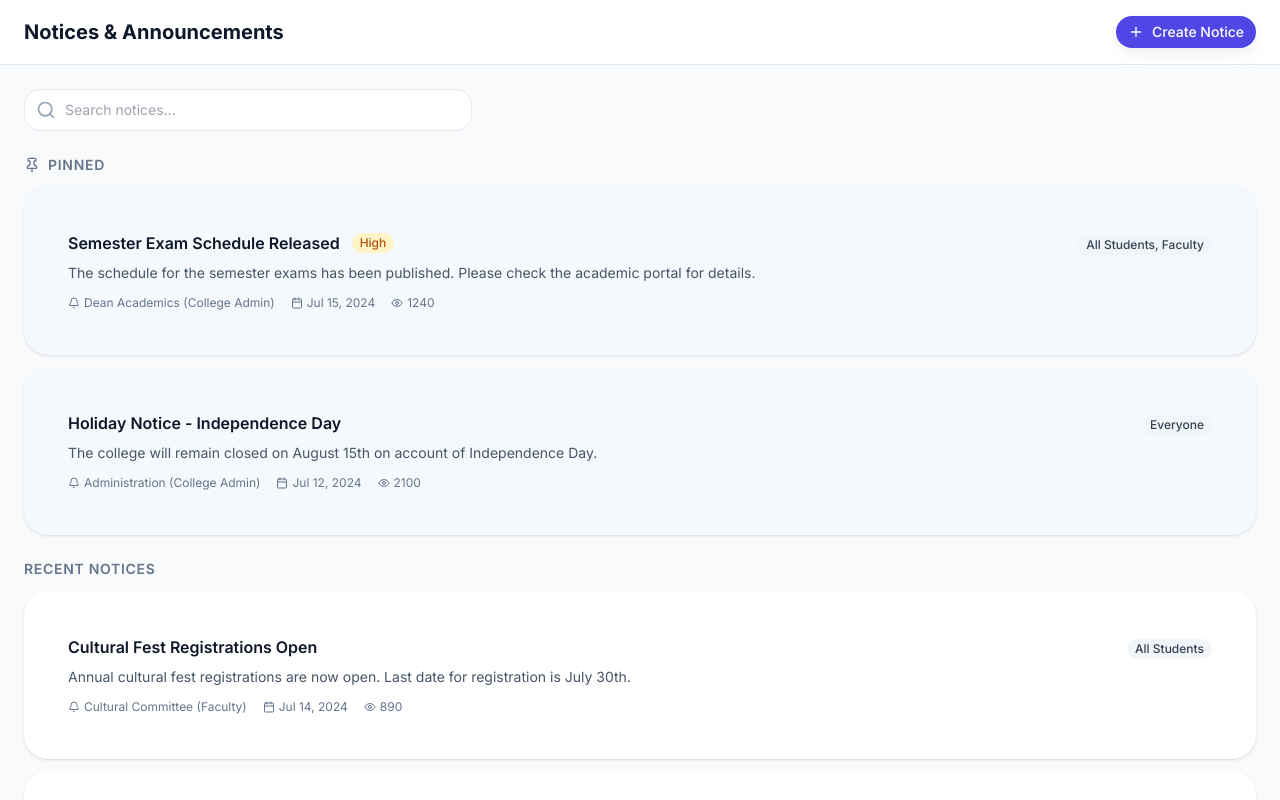
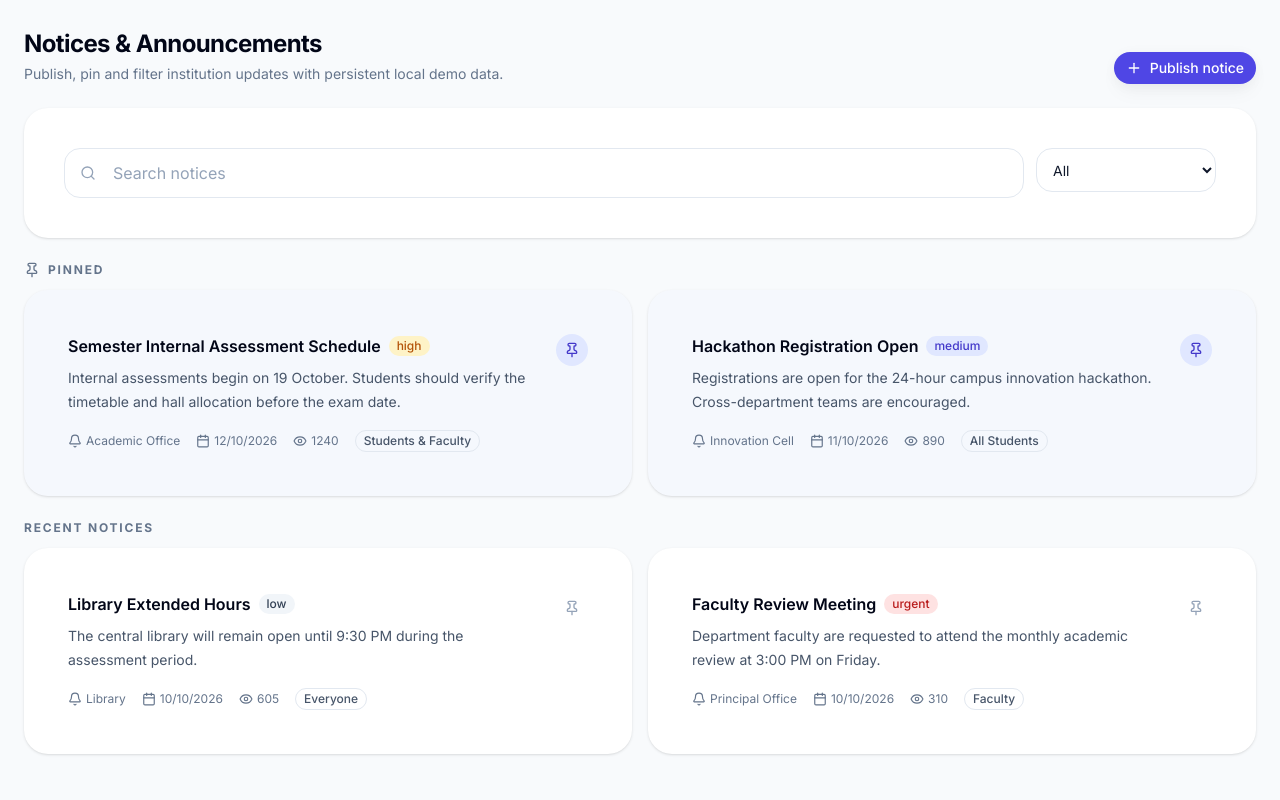
Before and after one commit to Bharath496/EDU_ONE, a Next.js app in the folder apps/web/: page /modules/notices in a window 1280 px wide. Shown: the top 800 px of the page. Built offline with nearby package versions, Linux system fonts and the light colour scheme; sample sign-in values are in the browser's storage.

Commit message:
Upgrade notices with publishing, pinning and persistent filters

```diff
--- a/apps/web/app/modules/notices/page.tsx
+++ b/apps/web/app/modules/notices/page.tsx
@@ -1,106 +1,238 @@
 'use client'
 
-import { useState } from 'react'
+import { FormEvent, useMemo, useState } from 'react'
 import { useRouter } from 'next/navigation'
-import Link from 'next/link'
-import { Card, CardContent, CardHeader, CardTitle, CardDescription } from '@/components/ui/Card'
+import {
+  Bell,
+  Calendar,
+  Eye,
+  Megaphone,
+  Pin,
+  Plus,
+  Search,
+} from 'lucide-react'
+import { Badge } from '@/components/ui/Badge'
 import { Button } from '@/components/ui/Button'
-import { Badge, StatusBadge } from '@/components/ui/Badge'
-import { Avatar } from '@/components/ui/Avatar'
+import { Card, CardContent } from '@/components/ui/Card'
+import { Input } from '@/components/ui/Input'
+import { Modal } from '@/components/ui/Modal'
 import { useAuthStore } from '@/lib/auth-store'
-import { Megaphone, Plus, Search, ChevronRight, Calendar, Clock, Pin, Bell, MessageSquare, AlertCircle, Paperclip, Download, Eye } from 'lucide-react'
-
-const NOTICES = [
-  { id: '1', title: 'Semester Exam Schedule Released', content: 'The schedule for the semester exams has been published. Please check the academic portal for details.', author: 'Dean Academics', authorRole: 'College Admin', target: 'All Students, Faculty', priority: 'high', date: 'Jul 15, 2024', views: 1240, pinned: true },
-  { id: '2', title: 'Cultural Fest Registrations Open', content: 'Annual cultural fest registrations are now open. Last date for registration is July 30th.', author: 'Cultural Committee', authorRole: 'Faculty', target: 'All Students', priority: 'medium', date: 'Jul 14, 2024', views: 890, pinned: false },
-  { id: '3', title: 'Holiday Notice - Independence Day', content: 'The college will remain closed on August 15th on account of Independence Day.', author: 'Administration', authorRole: 'College Admin', target: 'Everyone', priority: 'low', date: 'Jul 12, 2024', views: 2100, pinned: true },
-  { id: '4', title: 'Library Timings Extended', content: 'The library will remain open till 10 PM during exam season starting from next week.', author: 'Librarian', authorRole: 'Staff', target: 'All Students', priority: 'medium', date: 'Jul 10, 2024', views: 567, pinned: false },
-  { id: '5', title: 'Urgent: Faculty Meeting Tomorrow', content: 'All faculty members are requested to attend an urgent meeting tomorrow at 3 PM in the conference hall.', author: 'Principal', authorRole: 'College Admin', target: 'Faculty', priority: 'urgent', date: 'Jul 09, 2024', views: 345, pinned: false },
-]
+import { useEduStore } from '@/lib/edu-store'
 
 export default function NoticesPage() {
   const { user, isAuthenticated } = useAuthStore()
   const router = useRouter()
+  const notices = useEduStore((state) => state.notices)
+  const publishNotice = useEduStore((state) => state.publishNotice)
+  const toggleNoticePin = useEduStore((state) => state.toggleNoticePin)
+
   const [search, setSearch] = useState('')
+  const [priority, setPriority] = useState('All')
+  const [open, setOpen] = useState(false)
+  const [form, setForm] = useState({
+    title: '',
+    content: '',
+    author: user?.name ?? 'College Admin',
+    target: 'Everyone',
+    priority: 'medium' as 'low' | 'medium' | 'high' | 'urgent',
+    pinned: false,
+  })
 
-  if (!isAuthenticated || !user) { router.push('/login'); return null }
+  if (!isAuthenticated || !user) {
+    router.push('/login')
+    return null
+  }
 
-  const filtered = NOTICES.filter(n =>
-    n.title.toLowerCase().includes(search.toLowerCase()) ||
-    n.author.toLowerCase().includes(search.toLowerCase()) ||
-    n.target.toLowerCase().includes(search.toLowerCase())
-  )
+  const filtered = useMemo(() => {
+    const needle = search.trim().toLowerCase()
+    return notices.filter((notice) => {
+      const matchesSearch =
+        !needle ||
+        notice.title.toLowerCase().includes(needle) ||
+        notice.content.toLowerCase().includes(needle) ||
+        notice.author.toLowerCase().includes(needle)
+      const matchesPriority = priority === 'All' || notice.priority === priority.toLowerCase()
+      return matchesSearch && matchesPriority
+    })
+  }, [notices, priority, search])
 
-  const pinnedNotices = filtered.filter(n => n.pinned)
-  const regularNotices = filtered.filter(n => !n.pinned)
+  const submit = (event: FormEvent) => {
+    event.preventDefault()
+    if (!form.title.trim() || !form.content.trim()) return
+    publishNotice({
+      ...form,
+      author: form.author || user.name,
+      title: form.title.trim(),
+      content: form.content.trim(),
+    })
+    setOpen(false)
+    setForm({ ...form, title: '', content: '', pinned: false })
+  }
+
+  const pinned = filtered.filter((item) => item.pinned)
+  const regular = filtered.filter((item) => !item.pinned)
 
   return (
-    <div className="min-h-screen bg-slate-50">
-      <header className="sticky top-0 z-30 bg-white/95 backdrop-blur-sm border-b border-slate-200">
-        <div className="flex h-16 items-center justify-between px-4 lg:px-6">
+    <div className="space-y-6 p-4 lg:p-6">
+      <div className="flex flex-col gap-4 lg:flex-row lg:items-end lg:justify-between">
         <div>
-            <p className="text-sm text-slate-500">{user.collegeName}</p>
-            <h1 className="text-xl font-bold text-slate-900">Notices & Announcements</h1>
+          <p className="text-sm font-medium text-primary-600">{user.collegeName}</p>
+          <h1 className="mt-1 text-2xl font-bold tracking-tight text-slate-950">Notices & Announcements</h1>
+          <p className="mt-1 text-sm text-slate-500">Publish, pin and filter institution updates with persistent local demo data.</p>
         </div>
-          <Link href="/modules/notices/new">
-            <Button variant="primary" size="sm" className="gap-2"><Plus className="w-4 h-4" /> Create Notice</Button>
-          </Link>
-        </div>
-      </header>
-
-      <div className="p-4 lg:p-6 space-y-6">
-        <div className="relative max-w-md">
-          <Search className="absolute left-3 top-1/2 -translate-y-1/2 w-5 h-5 text-slate-400" />
-          <input type="text" placeholder="Search notices..." value={search} onChange={e => setSearch(e.target.value)} className="w-full pl-10 pr-4 py-2.5 rounded-xl bg-white border border-slate-200 text-sm focus:outline-none focus:ring-2 focus:ring-primary-500" />
+        <Button size="sm" className="gap-2" onClick={() => setOpen(true)}>
+          <Plus className="h-4 w-4" />
+          Publish notice
+        </Button>
       </div>
 
-        {pinnedNotices.length > 0 && (
-          <div>
-            <h2 className="text-sm font-semibold text-slate-500 uppercase tracking-wider mb-3 flex items-center gap-2">
-              <Pin className="w-4 h-4" /> Pinned
+      <Card>
+        <CardContent className="grid gap-3 p-4 md:grid-cols-[1fr_180px]">
+          <Input
+            value={search}
+            onChange={(event) => setSearch(event.target.value)}
+            placeholder="Search notices"
+            leftIcon={<Search className="h-4 w-4 text-slate-400" />}
+          />
+          <select value={priority} onChange={(event) => setPriority(event.target.value)} className="h-11 rounded-xl border border-slate-200 bg-white px-3 text-sm">
+            <option>All</option>
+            <option>Urgent</option>
+            <option>High</option>
+            <option>Medium</option>
+            <option>Low</option>
+          </select>
+        </CardContent>
+      </Card>
+
+      {pinned.length > 0 && (
+        <section>
+          <h2 className="mb-3 flex items-center gap-2 text-xs font-bold uppercase tracking-[0.15em] text-slate-500">
+            <Pin className="h-4 w-4" />
+            Pinned
           </h2>
-            <div className="space-y-3">
-              {pinnedNotices.map(notice => (
-                <NoticeCard key={notice.id} notice={notice} />
+          <div className="grid gap-4 xl:grid-cols-2">
+            {pinned.map((notice) => (
+              <NoticeCard key={notice.id} notice={notice} onPin={() => toggleNoticePin(notice.id)} />
             ))}
           </div>
+        </section>
+      )}
+
+      <section>
+        <h2 className="mb-3 text-xs font-bold uppercase tracking-[0.15em] text-slate-500">Recent notices</h2>
+        <div className="grid gap-4 xl:grid-cols-2">
+          {regular.map((notice) => (
+            <NoticeCard key={notice.id} notice={notice} onPin={() => toggleNoticePin(notice.id)} />
+          ))}
+        </div>
+      </section>
+
+      {!filtered.length && (
+        <div className="rounded-2xl border border-dashed border-slate-300 bg-white p-12 text-center">
+          <Megaphone className="mx-auto h-10 w-10 text-slate-300" />
+          <p className="mt-3 font-medium text-slate-800">No matching notices</p>
         </div>
       )}
 
+      <Modal
+        open={open}
+        onClose={() => setOpen(false)}
+        title="Publish notice"
+        description="Create a realistic demo announcement. No server or paid messaging provider is required."
+        footer={
+          <div className="flex justify-end gap-2">
+            <Button variant="outline" onClick={() => setOpen(false)}>Cancel</Button>
+            <Button type="submit" form="notice-form">Publish</Button>
+          </div>
+        }
+      >
+        <form id="notice-form" onSubmit={submit} className="space-y-4">
+          <Input label="Title" value={form.title} onChange={(e) => setForm({ ...form, title: e.target.value })} required />
           <div>
-          <h2 className="text-sm font-semibold text-slate-500 uppercase tracking-wider mb-3">Recent Notices</h2>
-          <div className="space-y-3">
-            {regularNotices.map(notice => (
-              <NoticeCard key={notice.id} notice={notice} />
-            ))}
+            <label className="mb-1.5 block text-sm font-medium text-slate-700">Message</label>
+            <textarea
+              value={form.content}
+              onChange={(e) => setForm({ ...form, content: e.target.value })}
+              rows={5}
+              className="w-full rounded-xl border border-slate-200 bg-white px-3 py-2.5 text-sm outline-none focus:border-primary-500 focus:ring-2 focus:ring-primary-100"
+              required
+            />
+          </div>
+          <div className="grid gap-4 md:grid-cols-3">
+            <Input label="Author" value={form.author} onChange={(e) => setForm({ ...form, author: e.target.value })} />
+            <div>
+              <label className="mb-1.5 block text-sm font-medium text-slate-700">Audience</label>
+              <select value={form.target} onChange={(e) => setForm({ ...form, target: e.target.value })} className="h-11 w-full rounded-xl border border-slate-200 bg-white px-3 text-sm">
+                <option>Everyone</option>
+                <option>All Students</option>
+                <option>Students & Faculty</option>
+                <option>Faculty</option>
+                <option>Parents</option>
+              </select>
+            </div>
+            <div>
+              <label className="mb-1.5 block text-sm font-medium text-slate-700">Priority</label>
+              <select
+                value={form.priority}
+                onChange={(e) => setForm({ ...form, priority: e.target.value as 'low' | 'medium' | 'high' | 'urgent' })}
+                className="h-11 w-full rounded-xl border border-slate-200 bg-white px-3 text-sm"
+              >
+                <option value="low">Low</option>
+                <option value="medium">Medium</option>
+                <option value="high">High</option>
+                <option value="urgent">Urgent</option>
+              </select>
             </div>
           </div>
-      </div>
+          <label className="flex items-center gap-2 text-sm font-medium text-slate-700">
+            <input type="checkbox" checked={form.pinned} onChange={(e) => setForm({ ...form, pinned: e.target.checked })} className="h-4 w-4 rounded border-slate-300" />
+            Pin this notice
+          </label>
+        </form>
+      </Modal>
     </div>
   )
 }
 
-function NoticeCard({ notice }: { notice: typeof NOTICES[0] }) {
+function NoticeCard({
+  notice,
+  onPin,
+}: {
+  notice: ReturnType<typeof useEduStore.getState>['notices'][number]
+  onPin: () => void
+}) {
+  const priorityVariant = notice.priority === 'urgent'
+    ? 'danger'
+    : notice.priority === 'high'
+      ? 'warning'
+      : notice.priority === 'medium'
+        ? 'primary'
+        : 'secondary'
+
   return (
-    <Card className={`hover:shadow-soft transition-shadow ${notice.pinned ? 'border-primary-200 bg-primary-50/30' : ''}`}>
+    <Card className={notice.pinned ? 'border-primary-200 bg-primary-50/30' : ''}>
       <CardContent className="p-5">
         <div className="flex items-start justify-between gap-4">
-          <div className="flex-1 min-w-0">
-            <div className="flex items-center gap-3 mb-2">
-              <h3 className="font-semibold text-slate-900">{notice.title}</h3>
-              {notice.priority === 'urgent' && <Badge variant="danger" size="sm" dot>Urgent</Badge>}
-              {notice.priority === 'high' && <Badge variant="warning" size="sm">High</Badge>}
+          <div className="min-w-0 flex-1">
+            <div className="flex flex-wrap items-center gap-2">
+              <h3 className="font-semibold text-slate-950">{notice.title}</h3>
+              <Badge variant={priorityVariant} size="sm">{notice.priority}</Badge>
             </div>
-            <p className="text-sm text-slate-600 line-clamp-2">{notice.content}</p>
-            <div className="flex items-center gap-4 mt-3 text-xs text-slate-500">
-              <div className="flex items-center gap-1"><Bell className="w-3 h-3" /> {notice.author} ({notice.authorRole})</div>
-              <div className="flex items-center gap-1"><Calendar className="w-3 h-3" /> {notice.date}</div>
-              <div className="flex items-center gap-1"><Eye className="w-3 h-3" /> {notice.views}</div>
+            <p className="mt-2 text-sm leading-6 text-slate-600">{notice.content}</p>
+            <div className="mt-4 flex flex-wrap gap-x-4 gap-y-2 text-xs text-slate-500">
+              <span className="flex items-center gap-1"><Bell className="h-3.5 w-3.5" />{notice.author}</span>
+              <span className="flex items-center gap-1"><Calendar className="h-3.5 w-3.5" />{new Date(notice.publishedAt).toLocaleDateString('en-IN')}</span>
+              <span className="flex items-center gap-1"><Eye className="h-3.5 w-3.5" />{notice.views}</span>
+              <Badge variant="outline" size="sm">{notice.target}</Badge>
             </div>
           </div>
-          <div className="flex-shrink-0">
-            <Badge variant="secondary" size="sm">{notice.target}</Badge>
-          </div>
+          <button
+            onClick={onPin}
+            className={`rounded-xl p-2 transition-colors ${notice.pinned ? 'bg-primary-100 text-primary-700' : 'text-slate-400 hover:bg-slate-100 hover:text-slate-700'}`}
+            aria-label={notice.pinned ? 'Unpin notice' : 'Pin notice'}
+          >
+            <Pin className="h-4 w-4" />
+          </button>
         </div>
       </CardContent>
     </Card>
```
Lines whose indentation alone changed are shown as unchanged.
